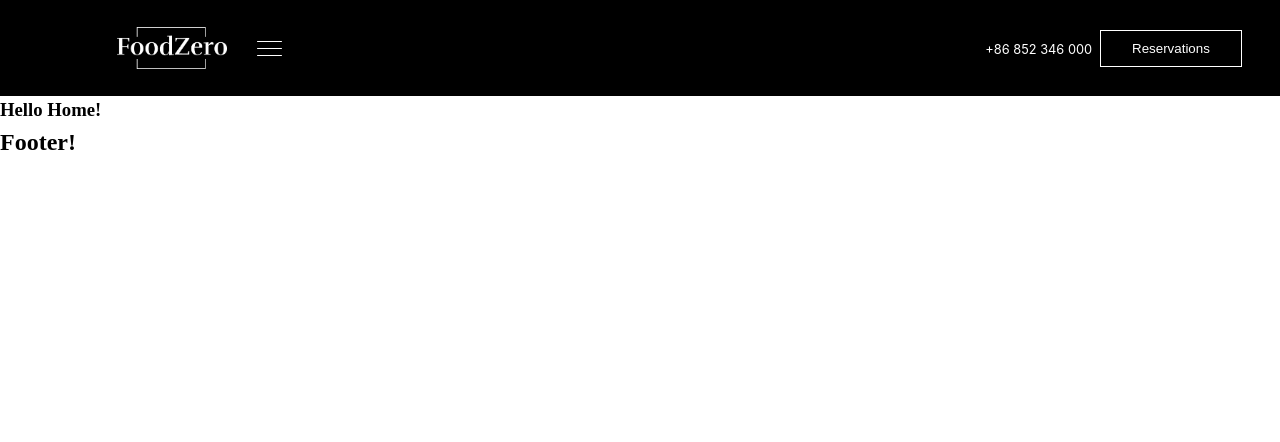
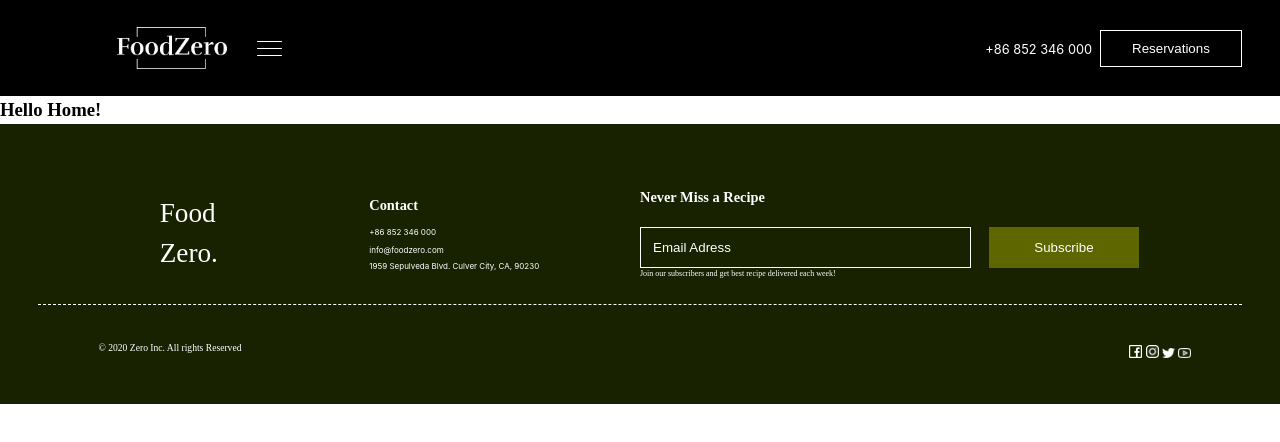
Before and after one commit to kkphoenixgx/RestaurantFoodZeroFrontEnd, a Vue app: page / in a window 1280 px wide. Shown: the top 442 px of the page. Built offline with nearby package versions, Linux system fonts and the light colour scheme; a web font is replaced by a local one.

Commit message:
Footer, DefaultInput, FilledButton, DefaultToast

```diff
--- a/src/components/layout/Footer.vue
+++ b/src/components/layout/Footer.vue
@@ -1,8 +1,184 @@
 <template>
-  <h1>Footer!</h1>
+  <footer>
+    <div class="grid-container">
+      <div class="text-logo">
+        <div class="text">
+          <p>Food</p>
+          <p>Zero.</p>
+        </div>
+      </div>
+      <div class="contact">
+        <h3>Contact</h3>
+        <div class="contact-links">
+          <DefaultLink class="smaller-text" type="tel" text="+86 852 346 000" />
+          <DefaultLink class="smaller-text" type="mailto" text="info@foodzero.com" />
+          <DefaultLink class="smaller-text contact-adress" type="https" label="1959 Sepulveda Blvd. Culver City, CA, 90230" text="https://www.google.com/maps/place/1959+Sepulveda+Blvd,+Culver+City,+CA+90230,+EUA/data=!4m2!3m1!1s0x80c2ba478e1c0e95:0x2a8789f8cf9f9766?sa=X&ved=1t:242&ictx=111" />
+        </div>
+      </div>
+      <div class="subscribe">
+        <h3>Never Miss a Recipe</h3>
+
+        <div class="subscribe-form">
+          <DefaultInput class="subscribeEmailInput" type="email" text="Email Adress" />
+          <FilledButton text="Subscribe" @click="handleSubscribe" />
+        </div>
+
+        <DefaultToast v-if="showToast" :color="toastColor" :text="toastText" />
+        <p class="smaller-text" >Join our subscribers and get best recipe delivered each week!</p>
+
+      </div>
+    </div>
+
+    <div class="comercial-footer">
+      <div class="dotted-line"></div>
+
+      <div class="comercial-container">
+        <p class="medium-text" >© 2020 Zero Inc. All rights Reserved</p>
+
+        <div class="icons">
+          <a href="#"> <img :src="iconFacebook" alt="icon fecebook"> </a>
+          <a href="#">  <img :src="iconInstagram" alt="icon instagram"> </a>
+          <a href="#">  <img :src="iconTwetter" alt="icon tweeter"> </a>
+          <a href="#">  <img :src="iconYoutube" alt="icon youtube"> </a>
+        </div>
+      </div>
+
+
+    </div>
+
+  </footer>
 </template>
 
-<script setup lang="ts"></script>
+<script setup lang="ts">
+import { ref } from 'vue';
+
+import iconFacebook from "../../assets/images/icon-facebook.png"
+import iconInstagram from "../../assets/images/icon-instagram.png"
+import iconTwetter from "../../assets/images/icon-twetter.png"
+import iconYoutube from "../../assets/images/icon-youtube.png"
+
+import DefaultLink from "../ui/DefaultLink.vue"
+import FilledButton from "../ui/FilledButton.vue"
+import DefaultInput from "../ui/DefaultInput.vue"
+import DefaultToast from '../ui/DefaultToast.vue'
+
+const showToast = ref(false);
+const toastText = ref('');
+const toastColor = ref('');
+
+function handleSubscribe(){
+  toastText.value = 'Feature ainda não implementada!';
+  showToast.value = true;
+  toastColor.value = "rgba(178, 4, 4, 0.848)";
+  setTimeout(() => {
+    showToast.value = false;
+  }, 3000);
+}
+
+</script>
 
 <style scoped>
+
+footer{
+  display: flex;
+  padding: 3%;
+  align-content: center;
+  flex-direction: column;
+  background-color: var(--green-havier);
+  color: var(--white-default);
+
+}
+
+.grid-container {
+  width: 100%;
+  display: grid;
+  grid-template-columns: 1fr 1fr 2fr;
+  align-items: center;
+}
+
+.text-logo, .contact{
+  padding: 10%;
+}
+
+.text-logo {
+  grid-column: 1 / 2;
+  font-size: 1.7rem;
+  margin: 0 auto;
+}
+.text{
+  width: 100%;
+  display: flex;
+  flex-direction: column;
+}
+.contact {
+  grid-column: 2 / 3;
+}
+.subscribe {
+  grid-column: 3 / 4;
+}
+
+.subscribeEmailInput{
+  margin-right: 3%;
+}
+
+h3{
+  font-size: 0.9rem;
+  margin-bottom: 3%;
+}
+
+.contact-links {
+  display: flex;
+  flex-direction: column;
+  gap: 4px;
+  align-items: flex-start;
+}
+.contact-adress {
+  margin-top: 0;
+  word-break: break-word;
+  white-space: normal;
+}
+.smaller-text{
+  font-size: 0.5rem;
+}
+.medium-text{
+  font-size: 0.6rem;
+}
+
+.subscribe-form{
+  display: flex;
+}
+
+.comercial-footer{
+  display: flex;
+  flex-direction: column;
+}
+.comercial-container{
+  display: flex;
+  justify-content: space-between;
+}
+
+.comercial-container p{
+  margin-left: 5%;
+}
+.dotted-line {
+  width: 100%;
+  border-bottom: 1px dashed var(--white-default);
+  margin-bottom: 3%;
+}
+
+.icons{
+  display: flex;
+  margin-right: 5%;
+}
+.icons a{
+  height: fit-content;
+  display: block;
+  width: fit-content;
+  margin-right: 6%;
+}
+.icons img{
+  width: 13px;
+}
+
+
 </style>
--- a/src/components/layout/Header/partials/Navigation.vue
+++ b/src/components/layout/Header/partials/Navigation.vue
@@ -30,8 +30,8 @@
 
       <div class="contact-container">
         <div class="contact">
-        <h3>Contact</h3>
-        <div class="dotted-line"></div>
+          <h3>Contact</h3>
+          <div class="dotted-line"></div>
           <div class="contact-links">
             <DefaultLink type="tel" text="+86 852 346 000" /> <br>
             <DefaultLink type="mailto" text="info@foodzero.com" />
--- /dev/null
+++ b/src/components/ui/DefaultInput.vue
@@ -0,0 +1,34 @@
+<template>
+  <input :type="props.type" :placeholder="props.text">
+</template>
+
+<script setup lang="ts">
+  const props = defineProps<{
+    text: string,
+    type :string
+  }>();
+</script>
+
+<style scoped>
+
+
+input{
+  padding:2%;
+  width: 55%;
+  background-color: transparent;
+  color: var(--white-default);
+  border:1px solid var(--white-default);
+  outline: none;
+}
+
+input::placeholder{
+  color: var(--white-default);
+}
+
+input:focus {
+  outline: none;
+  box-shadow: none;
+}
+
+
+</style>
--- /dev/null
+++ b/src/components/ui/DefaultToast.vue
@@ -0,0 +1,65 @@
+<template>
+  <transition name="toast-fade">
+    <div v-if="visible" class="default-toast" :style="{ background: backgroundColor }">
+      {{ text }}
+    </div>
+  </transition>
+</template>
+
+<script setup lang="ts">
+import { ref, watch, onMounted, computed } from 'vue';
+
+const props = defineProps<{
+  text: string
+  duration?: number // em ms, padrão 3000
+  color?: string // cor de fundo opcional
+}>();
+
+const visible = ref(false);
+
+const backgroundColor = computed(() =>
+  props.color || 'rgba(23, 30, 0, 0.95)'
+);
+
+onMounted(() => {
+  visible.value = true;
+  setTimeout(() => {
+    visible.value = false;
+  }, props.duration ?? 3000);
+});
+
+watch(() => props.text, (newVal) => {
+  if (newVal) {
+    visible.value = true;
+    setTimeout(() => {
+      visible.value = false;
+    }, props.duration ?? 3000);
+  }
+});
+</script>
+
+<style scoped>
+.default-toast {
+  position: fixed;
+  left: 32px;
+  bottom: 32px;
+  min-width: 200px;
+  max-width: 350px;
+  background: rgba(23, 30, 0, 0.95);
+  color: var(--white-default, #fff);
+  font-family: 'Inter', sans-serif;
+  font-size: 1rem;
+  padding: 16px 24px;
+  border-radius: 8px;
+  box-shadow: 0 2px 16px rgba(0,0,0,0.15);
+  z-index: 9999;
+  pointer-events: none;
+  opacity: 1;
+}
+.toast-fade-enter-active, .toast-fade-leave-active {
+  transition: opacity 0.4s;
+}
+.toast-fade-enter-from, .toast-fade-leave-to {
+  opacity: 0;
+}
+</style>
--- /dev/null
+++ b/src/components/ui/FilledButton.vue
@@ -0,0 +1,31 @@
+<template>
+  <button class="default-button" >{{ props.text }}</button>
+</template>
+
+<script setup lang="ts">
+  const props = defineProps<{
+    text: string
+  }>();
+
+</script>
+
+<style scoped>
+
+.default-button{
+  width: 15vw;
+  max-width: 150px;
+  min-width: fit-content;
+  padding:10px;
+  border: none;
+
+  background-color: var(--green-seconday);
+  color: var(--white-default);
+
+  cursor: pointer;
+}
+
+button:active{
+  background-color: var(--green-havier);
+}
+
+</style>
--- a/src/style.css
+++ b/src/style.css
@@ -38,7 +38,7 @@ body{
   --white-default : #FFF;
   --white-secondary : #EBF0E4;
   --black-default : #000;
-  --green-havier: #233000;
+  --green-havier: #192200;
   --green-seconday: #5E6600;
   --green-lighter: #9CAA00;
 
```
